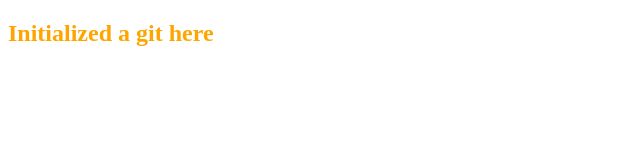
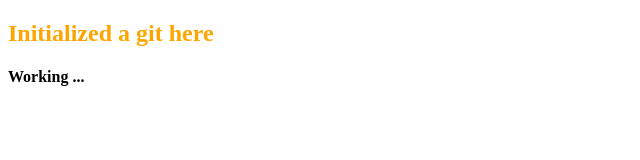
Before and after one commit to sunkandekar/localRepo1, a plain HTML site: page index.html in a window 1280 px wide. Shown: the full height of the page, 0-640 px from the left. Drawn offline with Linux system fonts and the light colour scheme.

Commit message:
New Tag is added

```diff
--- a/index.html
+++ b/index.html
@@ -9,5 +9,7 @@
 </head>
 <body>
     <h2>Initialized a git here</h2>
+
+    <h4>Working ...</h4>
 </body>
 </html>
```
Also changed, not shown: text.txt.
